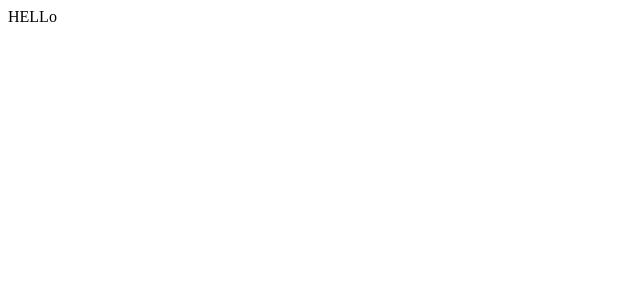
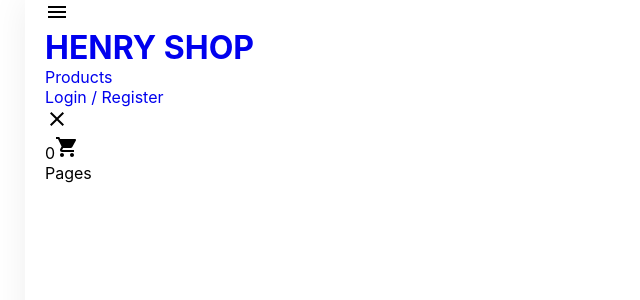
Before and after one commit to Henry-s-Projects/e-commerce-client, a React (Create React App) app: page / in a window 1280 px wide. Shown: the top 300 px of the page, without its empty margins (0-640 px from the left). Built offline with nearby package versions, Linux system fonts and the light colour scheme.

Commit message:
reload project

```diff
--- a/src/App.js
+++ b/src/App.js
@@ -1,7 +1,20 @@
-import React from "react";
+import React from 'react';
+import { BrowserRouter as Router } from 'react-router-dom';
+import { DateProvider } from './GlobalState';
+import Header from './components/headers/Header';
+import MainPages from './components/mainpages/Pages';
 
 function App() {
-  return <div>HELLo</div>;
+  return (
+    <DateProvider>
+      <Router>
+        <div className="App">
+          <Header />
+          <MainPages />
+        </div>
+      </Router>
+    </DateProvider>
+  );
 }
 
 export default App;
--- /dev/null
+++ b/src/GlobalState.js
@@ -0,0 +1,9 @@
+import React, { createContext } from 'react';
+
+export const GlobalState = createContext();
+
+export const DateProvider = ({ children }) => {
+  return (
+    <GlobalState.Provider value={'value'}>{children}</GlobalState.Provider>
+  );
+};
--- /dev/null
+++ b/src/components/headers/Header.js
@@ -0,0 +1,41 @@
+import React, { useContext } from 'react';
+import { GlobalState } from '../../GlobalState';
+import MenuIcon from '@mui/icons-material/Menu';
+import CloseIcon from '@mui/icons-material/Close';
+import ShoppingCartIcon from '@mui/icons-material/ShoppingCart';
+import { Link } from 'react-router-dom';
+
+function Header() {
+  const value = useContext(GlobalState);
+
+  console.log(value);
+  return (
+    <header>
+      <div className="menu">
+        <MenuIcon />
+      </div>
+      <div className="logo">
+        <h1>
+          <Link to="/">HENRY SHOP</Link>
+        </h1>
+      </div>
+      <ul>
+        <li>
+          <Link to="/">Products</Link>
+        </li>
+        <li>
+          <Link to="/login">Login / Register </Link>
+        </li>
+        <li>
+          <CloseIcon />
+        </li>
+      </ul>
+      <div className="cart-icon">
+        <span>0</span>
+        <ShoppingCartIcon />
+      </div>
+    </header>
+  );
+}
+
+export default Header;
--- /dev/null
+++ b/src/components/headers/header.css
@@ -0,0 +1,10 @@
+header {
+  min-height: 70x;
+  width: 100%;
+  overflow: hidden;
+  display: flex;
+  flex-wrap: wrap;
+  justify-content: space-around;
+  align-items: center;
+  border-bottom: 1px solid #000;
+}
--- /dev/null
+++ b/src/components/mainpages/Pages.js
@@ -0,0 +1,7 @@
+import React from 'react';
+
+function Pages() {
+  return <div>Pages</div>;
+}
+
+export default Pages;
--- /dev/null
+++ b/src/index.css
@@ -0,0 +1,133 @@
+* {
+  padding: 0;
+  box-sizing: border-box;
+  margin: 0;
+  font-family: -apple-system, BlinkMacSystemFont, "Segoe UI", "Roboto", "Oxygen", "Ubuntu", "Cantarell", "Fira Sans",
+    "Droid Sans", "Helvetica Neue", sans-serif;
+  -webkit-font-smoothing: antialiased;
+  -moz-osx-font-smoothing: grayscale;
+}
+
+code {
+  font-family: source-code-pro, Menlo, Monaco, Consolas, "Courier New", monospace;
+}
+.App {
+  max-width: 1230px;
+  min-height: 100vh;
+  margin: 0 auto;
+  padding: 0 20px;
+  box-shadow: 0 0 35px #eee;
+}
+a {
+  text-decoration: none;
+}
+ul li {
+  list-style: none;
+}
+button {
+  border: none;
+  outline: none;
+  background: transparent;
+  cursor: pointer;
+}
+
+/* ---------------- Header ------------ */
+@import url("./components/headers/header.css");
+
+/* ------------- Products -------------- */
+
+/* @import url("./components/mainpages/products/products.css"); */
+
+/* ---------------- Detail Product --------------- */
+/* @import url("./components/mainpages/detailProduct/detailProduct.css"); */
+
+/* ------------- Login/Register ----------------- */
+/* @import url("./components/mainpages/auth/login.css"); */
+
+/* ------------ Cart ------------------- */
+/* @import url("./components/mainpages/cart/cart.css"); */
+
+/* --------------- History ------------------- */
+/* @import url("./components/mainpages/history/history.css"); */
+
+/* ------------------ Categories ------------------ */
+/* @import url("./components/mainpages/categories/categories.css"); */
+
+/* ------------------- Create Product -------------- */
+/* @import url("./components/mainpages/createProduct/createProduct.css"); */
+
+/* ----------------- Responsive ------------------ */
+/* @media (max-width: 820px) {
+  header .logo {
+    min-width: 115px;
+    flex: none;
+  }
+  header ul {
+    padding: 10px 0;
+  }
+} */
+/* @media (max-width: 720px) {
+  header ul {
+    position: fixed;
+    top: 0;
+    left: -100%;
+    width: 100%;
+    height: 100vh;
+    background: white;
+    display: flex;
+    flex-direction: column;
+    justify-content: space-around;
+    align-items: center;
+    opacity: 0.98;
+    z-index: 99;
+    transition: 0.5s ease-in;
+  }
+  header .menu {
+    display: block;
+    cursor: pointer;
+  }
+  header ul li .menu {
+    position: absolute;
+    top: 20px;
+    right: 20px;
+  }
+  header {
+    justify-content: space-between;
+  }
+} */
+
+/* @media (max-width: 570px) {
+  .filter_menu .row span {
+    display: none;
+  }
+} */
+
+/* @media (max-width: 500px) {
+  .App {
+    padding: 0 10px;
+  }
+  .detail {
+    font-size: 100%;
+    padding: 0;
+  }
+  .filter_menu input {
+    margin: 0;
+  }
+  .filter_menu .sort {
+    flex: 1;
+  }
+  .filter_menu .sort select {
+    width: 100%;
+    min-width: 290px;
+    margin: 5px 0;
+  }
+  .login-page {
+    padding: 30px 15px;
+  }
+  .delete-all {
+    margin: 20px 0;
+  }
+  .create_product .upload {
+    margin: 20px 0;
+  }
+} */
```
Also changed, not shown: package.json (+5 -6 lines), src/index.js (+5 -4 lines), 2 other files (tests, documents, lock files or other folders).
